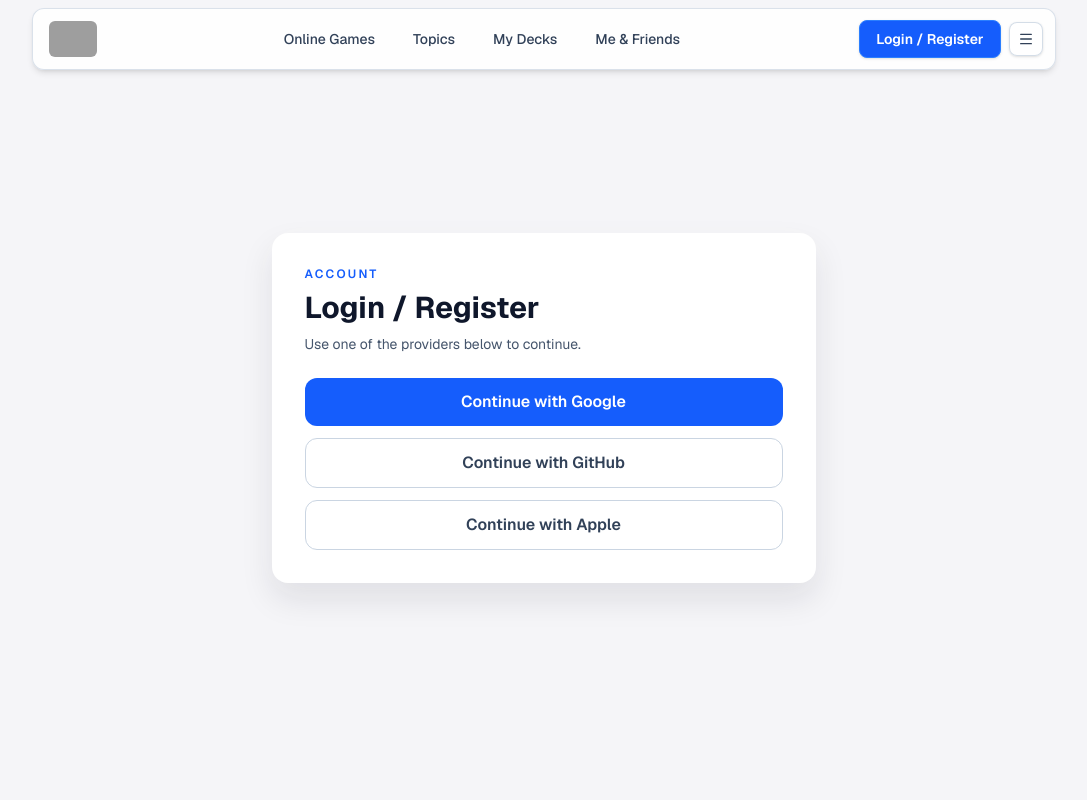
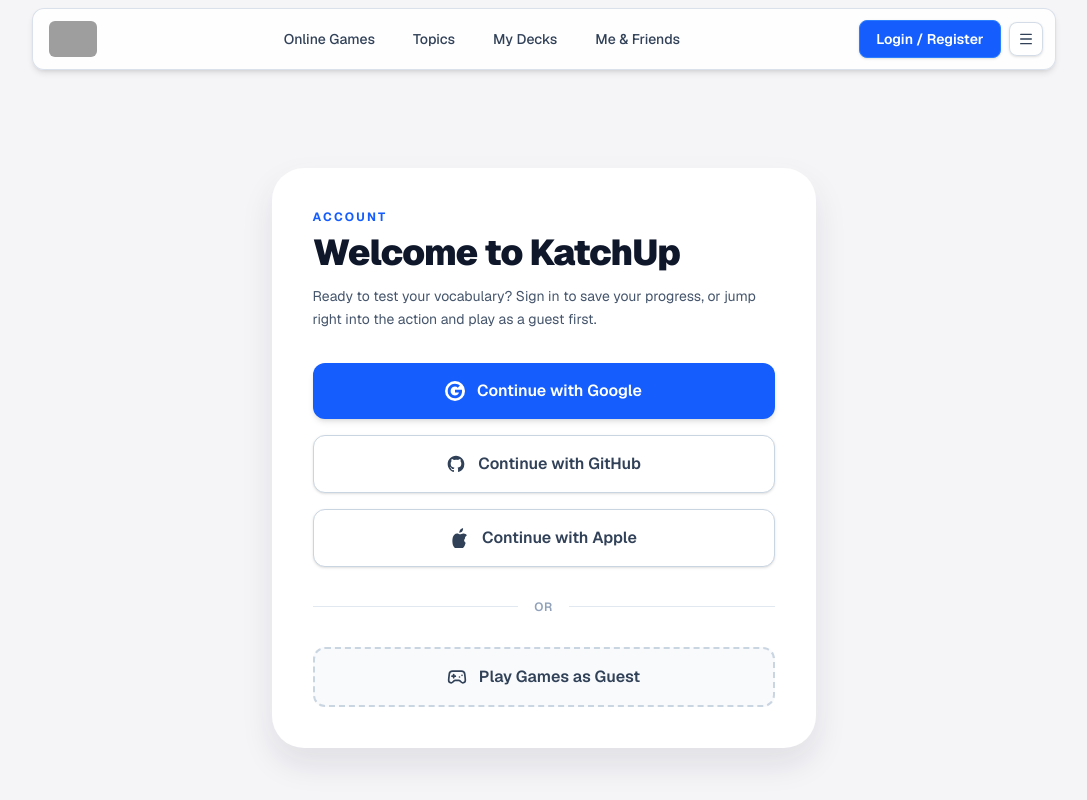
Before and after one commit to xxKuzi/KatchUp, a Next.js app: page /login in a window 1280 px wide. Shown: the whole page, without its empty margins (89-1176 px from the left). Built offline with nearby package versions, Linux system fonts and the light colour scheme; no server answers; grey boxes are pictures that could not be loaded.

Commit message:
animations added

```diff
--- a/app/login/page.tsx
+++ b/app/login/page.tsx
@@ -2,11 +2,30 @@
 
 import { useRouter } from "next/navigation";
 import { signIn, signOut, useSession } from "@/lib/auth-client";
+import { useRef } from "react";
+import gsap from "gsap";
+import { useGSAP } from "@gsap/react";
+import { Gamepad2 } from "lucide-react";
+
+gsap.registerPlugin(useGSAP);
 
 export default function LoginPage() {
   const router = useRouter();
   const { data: session, status } = useSession();
   const isSignedIn = status === "authenticated";
+  const container = useRef<HTMLDivElement>(null);
+
+  useGSAP(() => {
+    // Entrance animation
+    gsap.from(".animate-item", {
+      y: 30,
+      opacity: 0,
+      duration: 0.8,
+      stagger: 0.1,
+      ease: "power3.out",
+      clearProps: "opacity,transform", // Ensures opacity and transforms are reset to allow clicks
+    });
+  }, { scope: container });
 
   const loginWithProvider = async (provider: "google" | "github" | "apple") => {
     await signIn(provider, { callbackUrl: "/" });
@@ -17,61 +36,99 @@
   };
 
   return (
-    <div className="mx-auto flex min-h-[70vh] w-full max-w-xl items-center px-4 py-10">
-      <div className="first-section-static-glow w-full rounded-2xl border border-slate-200 bg-white p-6 dark:border-slate-800 dark:bg-slate-950 sm:p-8">
-        <p className="text-xs font-semibold uppercase tracking-[0.18em] text-blue-600 dark:text-blue-400">
+    <div className="mx-auto flex min-h-[70vh] w-full max-w-xl items-center px-4 py-8 sm:py-10" ref={container}>
+      <div className="animate-item first-section-static-glow w-full rounded-4xl border border-slate-200 bg-white p-6 shadow-xl dark:border-slate-800 dark:bg-slate-950 sm:p-10">
+        <div className="text-center sm:text-left">
+          <p className="animate-item text-xs font-bold uppercase tracking-[0.18em] text-blue-600 dark:text-blue-400">
             Account
           </p>
-        <h1 className="mt-2 text-3xl font-bold text-slate-900 dark:text-slate-100">
-          Login / Register
+          <h1 className="animate-item mt-2 text-3xl font-black tracking-tight text-slate-900 sm:text-4xl dark:text-slate-100">
+            Welcome to KatchUp
           </h1>
-        <p className="mt-2 text-sm text-slate-600 dark:text-slate-300">
-          Use one of the providers below to continue.
+          <p className="animate-item mt-3 text-sm leading-relaxed text-slate-600 dark:text-slate-400">
+            Ready to test your vocabulary? Sign in to save your progress, or jump right into the action and play as a guest first.
           </p>
+        </div>
 
         {isSignedIn ? (
-          <div className="mt-6 space-y-3">
-            <p className="text-sm text-slate-600 dark:text-slate-300">
-              Signed in as{" "}
+          <div className="mt-8 space-y-4">
+            <div className="animate-item rounded-xl bg-blue-50 p-4 dark:bg-blue-900/20">
+              <p className="text-sm font-medium text-slate-700 dark:text-slate-300">
+                Currently signed in as{" "}
+                <span className="font-bold text-blue-700 dark:text-blue-400">
                   {session?.user?.name || session?.user?.email || "user"}
+                </span>
               </p>
+            </div>
             <button
               type="button"
               onClick={() => router.push("/")}
-              className="w-full rounded-xl bg-blue-600 px-4 py-3 font-semibold text-white transition hover:bg-blue-700 dark:bg-blue-500 dark:hover:bg-blue-400"
+              className="animate-item w-full cursor-pointer rounded-xl bg-blue-600 px-5 py-4 font-semibold text-white shadow-md transition hover:-translate-y-0.5 hover:bg-blue-700 dark:bg-blue-500 dark:hover:bg-blue-400"
             >
               Continue to Home
             </button>
             <button
               type="button"
               onClick={handleSignOut}
-              className="w-full rounded-xl border border-slate-300 px-4 py-3 font-semibold text-slate-700 transition hover:bg-slate-100 dark:border-slate-700 dark:text-slate-200 dark:hover:bg-slate-800"
+              className="animate-item w-full cursor-pointer rounded-xl border border-slate-300 bg-transparent px-5 py-4 font-semibold text-slate-700 transition hover:-translate-y-0.5 hover:bg-slate-50 dark:border-slate-700 dark:text-slate-300 dark:hover:bg-slate-900"
             >
               Sign out
             </button>
           </div>
         ) : (
-          <div className="mt-6 space-y-3">
+          <div className="mt-8 space-y-4">
             <button
               type="button"
               onClick={() => loginWithProvider("google")}
-              className="w-full rounded-xl bg-blue-600 px-4 py-3 font-semibold text-white transition hover:bg-blue-700 dark:bg-blue-500 dark:hover:bg-blue-400"
+              className="animate-item flex w-full cursor-pointer items-center justify-center gap-3 rounded-xl bg-blue-600 px-5 py-4 font-semibold text-white shadow-md transition hover:-translate-y-0.5 hover:bg-blue-700 dark:bg-blue-500 dark:hover:bg-blue-400"
             >
+              <svg className="h-5 w-5 rounded-full bg-white p-0.5 text-blue-600" viewBox="0 0 24 24">
+                <path fill="currentColor" d="M22.56 12.25c0-.78-.07-1.53-.2-2.25H12v4.26h5.92c-.26 1.37-1.04 2.53-2.21 3.31v2.77h3.57c2.08-1.92 3.28-4.74 3.28-8.09z" />
+                <path fill="currentColor" d="M12 23c2.97 0 5.46-.98 7.28-2.66l-3.57-2.77c-.98.66-2.23 1.06-3.71 1.06-2.86 0-5.29-1.93-6.16-4.53H2.18v2.84C3.99 20.53 7.7 23 12 23z" />
+                <path fill="currentColor" d="M5.84 14.09c-.22-.66-.35-1.36-.35-2.09s.13-1.43.35-2.09V7.07H2.18C1.43 8.55 1 10.22 1 12s.43 3.45 1.18 4.93l2.85-2.22.81-.62z" />
+                <path fill="currentColor" d="M12 5.38c1.62 0 3.06.56 4.21 1.64l3.15-3.15C17.45 2.09 14.97 1 12 1 7.7 1 3.99 3.47 2.18 7.07l3.66 2.84c.87-2.6 3.3-4.53 6.16-4.53z" />
+              </svg>
               Continue with Google
             </button>
             <button
               type="button"
               onClick={() => loginWithProvider("github")}
-              className="w-full rounded-xl border border-slate-300 px-4 py-3 font-semibold text-slate-700 transition hover:bg-slate-100 dark:border-slate-700 dark:text-slate-200 dark:hover:bg-slate-800"
+              className="animate-item flex w-full cursor-pointer items-center justify-center gap-3 rounded-xl border border-slate-300 bg-white px-5 py-4 font-semibold text-slate-700 shadow-sm transition hover:-translate-y-0.5 hover:bg-slate-50 dark:border-slate-700 dark:bg-slate-900 dark:text-slate-200 dark:hover:bg-slate-800"
             >
+              <svg className="h-5 w-5" fill="currentColor" viewBox="0 0 24 24">
+                <path fillRule="evenodd" d="M12 2C6.477 2 2 6.484 2 12.017c0 4.425 2.865 8.18 6.839 9.504.5.092.682-.217.682-.483 0-.237-.008-.868-.013-1.703-2.782.605-3.369-1.343-3.369-1.343-.454-1.158-1.11-1.466-1.11-1.466-.908-.62.069-.608.069-.608 1.003.07 1.531 1.032 1.531 1.032.892 1.53 2.341 1.088 2.91.832.092-.647.35-1.088.636-1.338-2.22-.253-4.555-1.113-4.555-4.951 0-1.093.39-1.988 1.029-2.688-.103-.253-.446-1.272.098-2.65 0 0 .84-.27 2.75 1.026A9.564 9.564 0 0112 6.844c.85.004 1.705.115 2.504.337 1.909-1.296 2.747-1.027 2.747-1.027.546 1.379.202 2.398.1 2.651.64.7 1.028 1.595 1.028 2.688 0 3.848-2.339 4.695-4.566 4.943.359.309.678.92.678 1.855 0 1.338-.012 2.419-.012 2.747 0 .268.18.58.688.482A10.019 10.019 0 0022 12.017C22 6.484 17.522 2 12 2z" clipRule="evenodd" />
+              </svg>
               Continue with GitHub
             </button>
             <button
               type="button"
               onClick={() => loginWithProvider("apple")}
-              className="w-full rounded-xl border border-slate-300 px-4 py-3 font-semibold text-slate-700 transition hover:bg-slate-100 dark:border-slate-700 dark:text-slate-200 dark:hover:bg-slate-800"
+              className="animate-item flex w-full cursor-pointer items-center justify-center gap-3 rounded-xl border border-slate-300 bg-white px-5 py-4 font-semibold text-slate-700 shadow-sm transition hover:-translate-y-0.5 hover:bg-slate-50 dark:border-slate-700 dark:bg-slate-900 dark:text-slate-200 dark:hover:bg-slate-800"
             >
+              <svg className="h-5 w-5" fill="currentColor" viewBox="0 0 384 512">
+                <path d="M318.7 268.7c-.2-36.7 16.4-64.4 50-84.8-18.8-26.9-47.2-41.7-84.7-44.6-35.5-2.8-74.3 20.7-88.5 20.7-15 0-49.4-19.7-76.4-19.7C63.3 141.2 22.1 184 6.7 241A384 384 0 000 379.7c1 19.3 5.4 39.7 13 60 17.2 44.9 50.2 88.3 89.3 90 22.3 1 37.8-13 62.7-13 24.3 0 38.3 13.5 61.6 13.5 39.9-1.5 73.1-46.7 89.6-91.8 19-54 19.6-58.8 20.6-61.9-25.1-13-40.2-39.6-40.2-67.9zM245.8 91.5c17.1-23.4 27.6-53.7 24.5-84.5-24.7 1.3-53 14.8-71.1 35.5-16.1 18-28.5 45.1-25.1 76.9 27.2 2.3 52.6-11.4 71.7-27.9z" />
+              </svg>
               Continue with Apple
+            </button>
+
+            <div className="animate-item relative py-4">
+              <div className="absolute inset-0 flex items-center">
+                <div className="w-full border-t border-slate-200 dark:border-slate-700/80"></div>
+              </div>
+              <div className="relative flex justify-center">
+                <span className="bg-white px-4 text-xs font-semibold uppercase tracking-wider text-slate-400 dark:bg-slate-950">
+                  Or
+                </span>
+              </div>
+            </div>
+
+            <button
+              type="button"
+              onClick={() => router.push("/games")}
+              className="animate-item group flex w-full cursor-pointer items-center justify-center gap-3 rounded-xl border-2 border-dashed border-slate-300 bg-slate-50 px-5 py-4 font-semibold text-slate-700 transition hover:-translate-y-0.5 hover:border-blue-400 hover:bg-blue-50/50 hover:text-blue-700 dark:border-slate-700 dark:bg-slate-900/50 dark:text-slate-300 dark:hover:border-blue-500/50 dark:hover:bg-blue-900/20 dark:hover:text-blue-300"
+            >
+              <Gamepad2 className="h-5 w-5 transition-transform group-hover:rotate-6 group-hover:scale-110" />
+              Play Games as Guest
             </button>
           </div>
         )}
```
Also changed, not shown: app/page.tsx (+40 -9 lines). Lines whose indentation alone changed are shown as unchanged.
